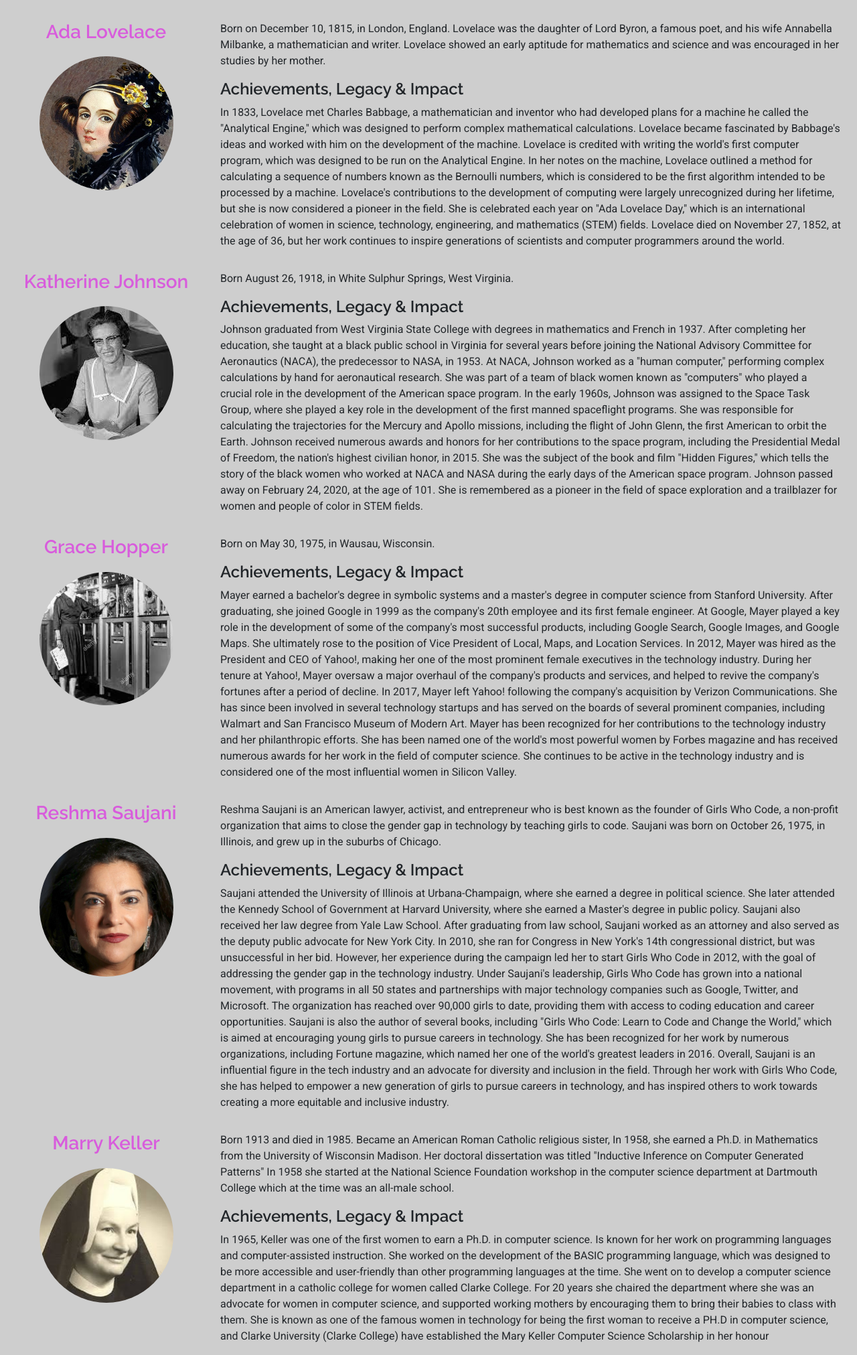
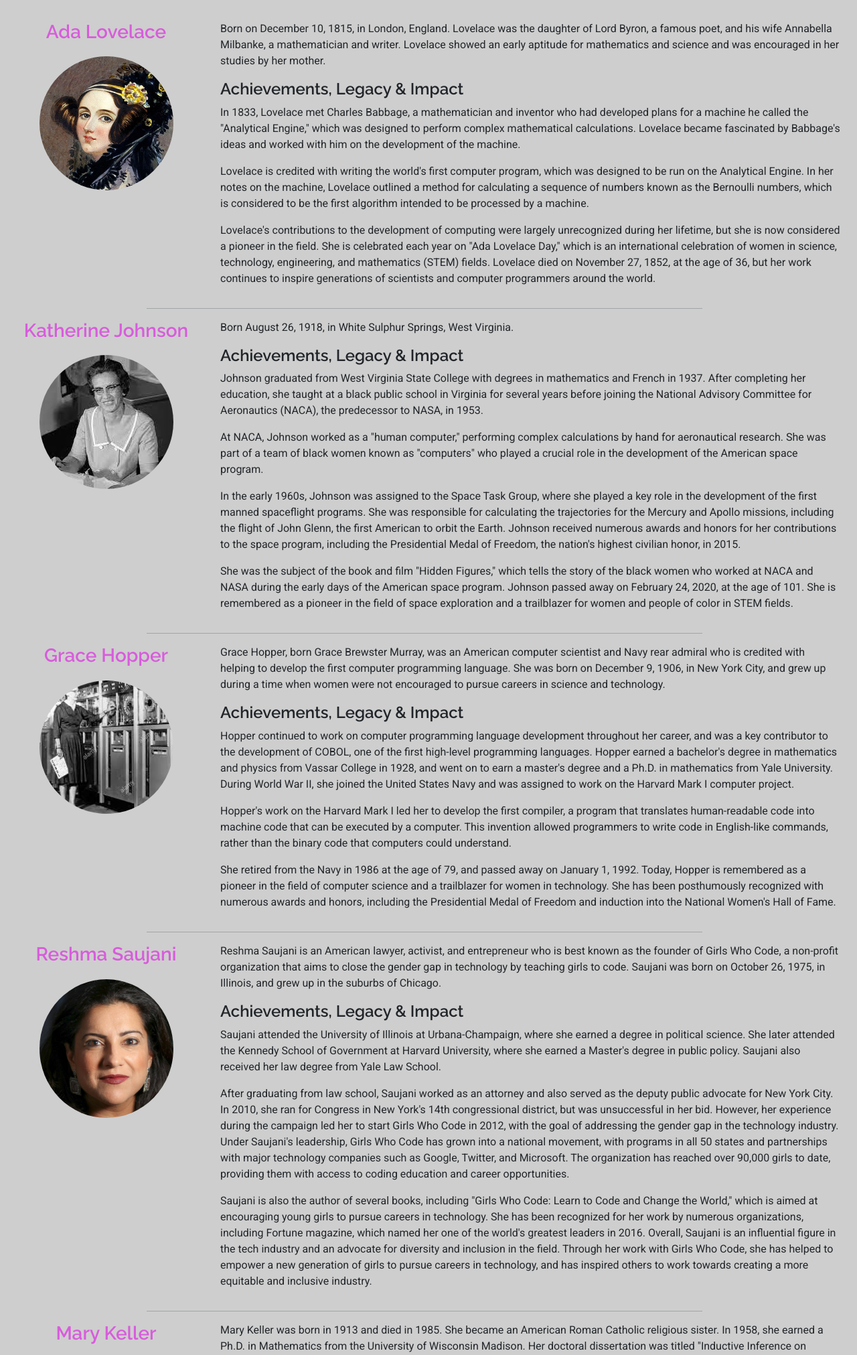
Before and after one commit to keironchaudhry/women-in-tech-hackathon, a Flask app: page / in a window 1280 px wide. Shown: the part 1472-3495 px from the top of the page at 67% size. Run offline with Flask 2, Linux system fonts and the light colour scheme; some libraries are stand-ins or nearby versions.

Commit message:
Add paragraph breaks

```diff
--- a/templates/home.html
+++ b/templates/home.html
@@ -71,11 +71,15 @@
                         calculations.
                         Lovelace became fascinated by Babbage's ideas and worked with him on the development of the
                         machine.
+                    </p>
+                    <p>
                         Lovelace is credited with writing the world's first computer program, which was designed to be
                         run on the Analytical Engine.
                         In her notes on the machine, Lovelace outlined a method for calculating a sequence of numbers
                         known as the Bernoulli numbers, which is considered to be the first algorithm intended to be
                         processed by a machine.
+                    </p>
+                    <p>
                         Lovelace's contributions to the development of computing were largely unrecognized during her
                         lifetime, but she is now considered a pioneer in the field.
                         She is celebrated each year on "Ada Lovelace Day," which is an international celebration of
@@ -85,6 +89,7 @@
                     </p>
                 </div>
             </div>
+            <hr class="col-8 offset-2">
             <div class="bio row">
                 <div class="bio-div-img col-md-3">
                     <h3>Katherine Johnson</h3>
@@ -95,20 +100,22 @@
                     <h4>Achievements, Legacy & Impact</h4>
                     <p>
                         Johnson graduated from West Virginia State College with degrees in mathematics and French in
-                        1937.
-                        After completing her education, she taught at a black public school in Virginia for several
+                        1937. After completing her education, she taught at a black public school in Virginia for several
                         years before joining the National Advisory Committee for Aeronautics (NACA), the predecessor to
                         NASA, in 1953.
+                    </p>
+                    <p>
                         At NACA, Johnson worked as a "human computer," performing complex calculations by hand for
-                        aeronautical research.
-                        She was part of a team of black women known as "computers" who played a crucial role in the
+                        aeronautical research. She was part of a team of black women known as "computers" who played a crucial role in the
                         development of the American space program.
+                    </p>
+                    <p>
                         In the early 1960s, Johnson was assigned to the Space Task Group, where she played a key role in
-                        the development of the first manned spaceflight programs.
-                        She was responsible for calculating the trajectories for the Mercury and Apollo missions,
-                        including the flight of John Glenn, the first American to orbit the Earth.
-                        Johnson received numerous awards and honors for her contributions to the space program,
+                        the development of the first manned spaceflight programs. She was responsible for calculating the trajectories for the Mercury and Apollo missions,
+                        including the flight of John Glenn, the first American to orbit the Earth. Johnson received numerous awards and honors for her contributions to the space program,
                         including the Presidential Medal of Freedom, the nation's highest civilian honor, in 2015.
+                    </p>
+                    <p>
                         She was the subject of the book and film "Hidden Figures," which tells the story of the black
                         women who worked at NACA and NASA during the early days of the American space program.
                         Johnson passed away on February 24, 2020, at the age of 101. She is remembered as a pioneer in
@@ -116,37 +123,35 @@
                     </p>
                 </div>
             </div>
+            <hr class="col-8 offset-2">
             <div class="bio row">
                 <div class="bio-div-img col-md-3">
                     <h3>Grace Hopper</h3>
                     <img class="img-bio" src="../static/assets/imgs/grace-hopper.jpg" alt="Grace Hopper">
                 </div>
                 <div class="bio-txt col-md-9">
-                    <p>Born on May 30, 1975, in Wausau, Wisconsin.</p>
+                    <p>
+                        Grace Hopper, born Grace Brewster Murray, was an American computer scientist and Navy rear admiral who is credited with helping to develop the first computer programming language.
+                        She was born on December 9, 1906, in New York City, and grew up during a time when women were not encouraged to pursue careers in science and technology.
+                    </p>
                     <h4>Achievements, Legacy & Impact</h4>
                     <p>
-                        Mayer earned a bachelor's degree in symbolic systems and a master's degree in computer science
-                        from Stanford University.
-                        After graduating, she joined Google in 1999 as the company's 20th employee and its first female
-                        engineer.
-                        At Google, Mayer played a key role in the development of some of the company's most successful
-                        products, including Google Search, Google Images, and Google Maps.
-                        She ultimately rose to the position of Vice President of Local, Maps, and Location Services.
-                        In 2012, Mayer was hired as the President and CEO of Yahoo!, making her one of the most
-                        prominent female executives in the technology industry.
-                        During her tenure at Yahoo!, Mayer oversaw a major overhaul of the company's products and
-                        services, and helped to revive the company's fortunes after a period of decline.
-                        In 2017, Mayer left Yahoo! following the company's acquisition by Verizon Communications.
-                        She has since been involved in several technology startups and has served on the boards of
-                        several prominent companies, including Walmart and San Francisco Museum of Modern Art.
-                        Mayer has been recognized for her contributions to the technology industry and her philanthropic
-                        efforts. She has been named one of the world's most powerful women by Forbes magazine and has
-                        received numerous awards for her work in the field of computer science. She continues to be
-                        active in the technology industry and is considered one of the most influential women in Silicon
-                        Valley.
+                        Hopper continued to work on computer programming language development throughout her career, and was a key contributor to the development of COBOL, one of the first high-level programming languages.
+                        Hopper earned a bachelor's degree in mathematics and physics from Vassar College in 1928, and went on to earn a master's degree and a Ph.D. in mathematics from Yale University.
+                        During World War II, she joined the United States Navy and was assigned to work on the Harvard Mark I computer project.
+                    </p>
+                    <p>
+                        Hopper's work on the Harvard Mark I led her to develop the first compiler, a program that translates human-readable code into machine code that can be executed by a computer.
+                        This invention allowed programmers to write code in English-like commands, rather than the binary code that computers could understand.
+                    </p>
+                    <p>
+                        She retired from the Navy in 1986 at the age of 79, and passed away on January 1, 1992.
+                        Today, Hopper is remembered as a pioneer in the field of computer science and a trailblazer for women in technology.
+                        She has been posthumously recognized with numerous awards and honors, including the Presidential Medal of Freedom and induction into the National Women's Hall of Fame.
                     </p>
                 </div>
             </div>
+            <hr class="col-8 offset-2">
             <div class="bio row">
                 <div class="bio-div-img col-md-3">
                     <h3>Reshma Saujani</h3>
@@ -164,6 +169,8 @@
                         Saujani attended the University of Illinois at Urbana-Champaign, where she earned a degree in political
                         science. She later attended the Kennedy School of Government at Harvard University, where she earned
                         a Master's degree in public policy. Saujani also received her law degree from Yale Law School.
+                    </p>
+                    <p>
                         After graduating from law school, Saujani worked as an attorney and also served as the deputy
                         public advocate for New York City. In 2010, she ran for Congress in New York's 14th congressional
                         district, but was unsuccessful in her bid. However,
@@ -175,6 +182,8 @@
                         The organization has reached over 90,000 girls to date, providing them
                         with access to coding education and
                         career opportunities.
+                    </p>
+                    <p>
                         Saujani is also the author of several books, including "Girls Who Code:
                         Learn to Code and Change the World," which is aimed at encouraging young girls to pursue careers
                         in technology. She has been recognized for her work by numerous organizations, including Fortune magazine,
@@ -186,16 +195,17 @@
                     </p>
                 </div>
             </div>
+            <hr class="col-8 offset-2">
             <div class="bio row">
                 <div class="bio-div-img col-md-3">
-                    <h3>Marry Keller</h3>
+                    <h3>Mary Keller</h3>
                     <img class="img-bio" src="../static/assets/imgs/mary-keller.jpg" alt="Ada Lovelace">
                 </div>
                 <div class="bio-txt col-md-9">
                     <p>
-                        Born 1913 and died in 1985. Became an American Roman Catholic religious sister,
+                        Mary Keller was born in 1913 and died in 1985. She became an American Roman Catholic religious sister.
                         In 1958, she earned a Ph.D. in Mathematics from the University of Wisconsin Madison.
-                        Her doctoral dissertation was titled "Inductive Inference on Computer Generated Patterns"
+                        Her doctoral dissertation was titled "Inductive Inference on Computer Generated Patterns".
                         In 1958 she started at the National Science Foundation workshop in the computer science department
                         at Dartmouth College which at the time was an all-male school.
                     </p>
@@ -205,6 +215,8 @@
                         Is known for her work on programming languages and computer-assisted instruction.
                         She worked on the development of the BASIC programming language, which was designed
                         to be more accessible and user-friendly than other programming languages at the time.
+                    </p>
+                    <p>
                         She went on to develop a computer science department in a catholic college
                         for women called Clarke College. For 20 years she chaired the department where she was an advocate
                         for women in computer science, and supported working mothers by encouraging them to bring their babies
```
